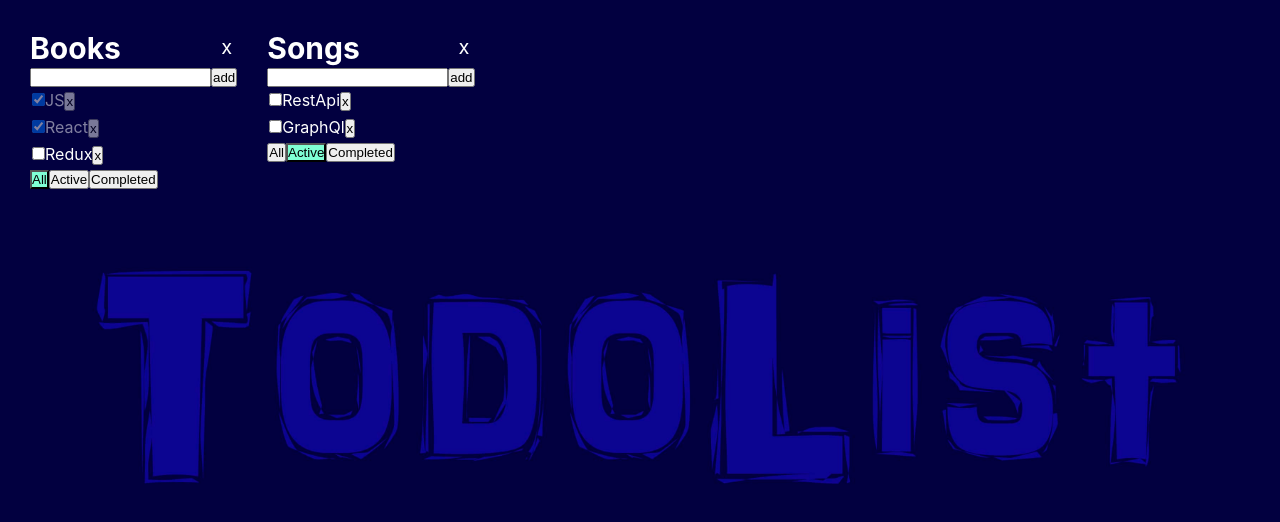
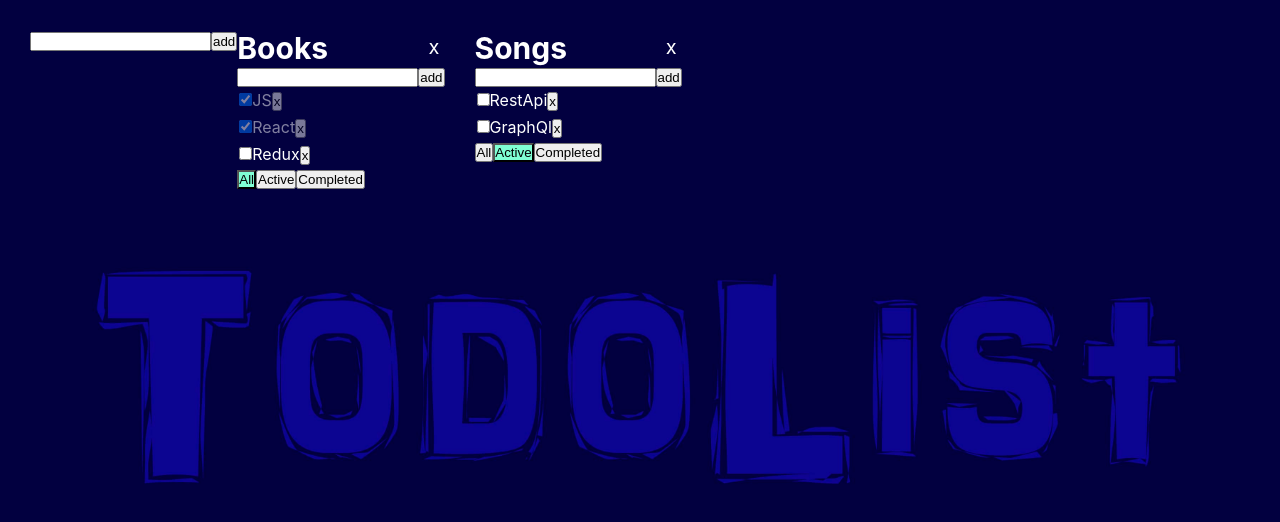
Before and after one commit to kafarzada/TodoList, a React (Create React App) app: page / in a window 1280 px wide. Shown: the top 522 px of the page. Built offline with nearby package versions, Linux system fonts and the light colour scheme.

Commit message:
added editableSpan

```diff
--- /dev/null
+++ b/src/AddItemForm.tsx
@@ -0,0 +1,50 @@
+import React, { useState, ChangeEvent } from 'react';
+
+
+type AddItemFormPropsType = {
+    additem: (title: string) => void
+}
+
+const AddItemForm = (props: AddItemFormPropsType) => {
+
+    let [title, setTitle] = useState<string>("");
+    let [error, setError] =useState<string | null>(null)
+
+    const onTitleChange = (e: ChangeEvent<HTMLInputElement>) => {setError(null); setTitle(e.currentTarget.value) }
+
+
+
+    const onAddItemClick = () => {
+        if((title.trim()) !== "") {
+            props.additem(title.trim())
+            setTitle("")
+        } else {
+            setError("Title is required")
+        }
+    }
+
+
+
+    return (
+        <div>
+            <input
+                className={error ? "error": ""}
+                type="text"
+                value={title}
+                onChange={ (e) => { onTitleChange(e) }}
+                onKeyPress={ (e) => {
+                    setError(null)
+                    if(e.charCode === 13) {
+                        onAddItemClick()
+                    }
+                }}
+            />
+
+            <button onClick={() => { onAddItemClick() }}>add</button>
+            {error && <div className="error-message">{error}</div> }
+        </div>
+    )
+}
+
+
+export default AddItemForm;
--- a/src/App.tsx
+++ b/src/App.tsx
@@ -2,6 +2,7 @@ import React, {useState} from 'react';
 import './App.css';
 import TodoList from "./TodoList";
 import {v1} from "uuid";
+import AddItemForm from './AddItemForm';
 
 export type FilterValueType = "all" | "active" | "completed";
 type TaskType = {
@@ -21,15 +22,18 @@ type TasksStateType = {
 }
 
 function App() {
-
+    // ид тудулистов
     let todoListId1 = v1();
     let todoListId2 = v1();
 
+    //данные тудулиста
     let [todoLists, setTodoLists] = useState<Array<TodoListType>>([
         {id: todoListId1, title: "Books", filter: "all"},
         {id: todoListId2, title: "Songs", filter: "active"},
-    ])
+    ]);
 
+
+    //такси тудулистов
     let [tasks, setTasks] = useState<TasksStateType>({
         [todoListId1] : [
             {id: v1(), title: "JS", isDone: true},
@@ -51,12 +55,17 @@ function App() {
             task.isDone = isDone
             setTasks({...tasks})
         }
-
-          // новый массив
     }
 
-   // let [filter, setFilter] = useState<FilterValueType>("all");
-    //let tasksForTodoList = tasks;
+    function changeTaskTitle(id: string, title: string, todoListID: string) {
+        let todoListTasks = tasks[todoListID];
+        let task = todoListTasks.find(task => task.id === id);
+        if(task) {
+            task.title = title;
+            setTasks({...tasks})
+        }
+    }
+
 
 
     function removeTask(id: string, todoListId:string) {
@@ -74,6 +83,7 @@ function App() {
         setTasks({...tasks})
     }
 
+
     function changeFilter(id: string, value: FilterValueType) {
         let todolist = todoLists.find(item => item.id === id)
         if(todolist) {
@@ -90,11 +100,27 @@ function App() {
     }
 
 
+    function addTodoList(title: string) {
+        let newTodoListD = v1();
+        let newTodoList: TodoListType = {
+            id: newTodoListD,
+            title: title,
+            filter: 'all'
+        }
+
+        setTodoLists([newTodoList, ...todoLists])
+        setTasks({
+                ...tasks,
+                [newTodoListD]: []
+        })
+    }
+
+
     return (
         <div className="App">
             <div className="container">
                 <div className={"app__inner"}>
-
+                    <AddItemForm additem={addTodoList} />
                     {
                         todoLists.map( item => {
                             let allTasks = tasks[item.id]
@@ -120,22 +146,11 @@ function App() {
                                     changeTaskStauts = {changeStatus}
                                     filter={item.filter}
                                     removeTodoList={removeTodoList}
+                                    changeTaskTitle={changeTaskTitle}
                                 />
                             )
                         })
                     }
-
-
-              {/* <TodoList title={"What to Learn"}
-                        tasks={tasksForTodoList}
-                        removeTask={removeTask}
-                        changeFilter={changeFilter}
-                        addTask={addTask}
-                        changeTaskStauts = {changeStatus}
-                        filter={filter}
-             /> */}
-
-
                </div>
             </div>
         </div>
--- /dev/null
+++ b/src/EditableSpan.tsx
@@ -0,0 +1,38 @@
+import React, { useState, ChangeEvent } from 'react'
+
+type EditableSpanType = {
+    title: string
+    saveTitle: (newTitle: string) => void
+}
+
+function EditableSpan(props: EditableSpanType) {
+
+    let [editMode, setEditMode] = useState(false);
+    let [title, setTitle] = useState(props.title);
+
+    const onEditMode = () => {
+        setEditMode(true);
+    };
+
+    const offEditMode = () => {
+        setEditMode(false);
+        props.saveTitle(title);
+        setTitle('');
+    };
+
+    const changeTitle = (e:ChangeEvent<HTMLInputElement>) => {
+        setTitle(e.currentTarget.value);
+    };
+
+    return editMode
+           ? <input
+                value={title}
+                onChange={(e) => {changeTitle(e)}}
+                autoFocus={true}
+                onBlur={offEditMode}
+            />
+           : <span onDoubleClick={ onEditMode }>{props.title}</span>
+
+}
+
+export default EditableSpan;
--- a/src/TodoList.tsx
+++ b/src/TodoList.tsx
@@ -1,10 +1,12 @@
-import React, { useState, ChangeEvent, KeyboardEvent } from 'react';
+import React from 'react';
 import { FilterValueType } from './App'
 import s from './TodoList.module.css'
+import AddItemForm from './AddItemForm';
+import EditableSpan from './EditableSpan';
 
 type TaskType = {
     id: string,
-    title:string,
+    title: string,
     isDone: boolean
 }
 
@@ -12,53 +14,47 @@ type PropsType = {
     id:string
     title: string
     tasks: Array<TaskType>
+    filter: FilterValueType
     removeTask: (id: string, todoListId:string)                    => void
     changeFilter: (id: string, value: FilterValueType )            => void
     addTask: (title: string, todoListId:string)                    => void
     changeTaskStauts: (id: string, isDone: boolean, taskId:string) => void
     removeTodoList: (id:string)                                    => void
-    filter: FilterValueType
+    changeTaskTitle: (id: string, title: string, todoListID: string) => void
 }
 
 
 
 const TodoList = (props: PropsType) => {
 
-    let [title, setTitle] = useState<string>("");
-    let [error, setError] =useState<string | null>(null)
+    let jsxTasks = props.tasks.map(item => {
+
+        const onTitleCangheCallBack = (newTitle: string)=> {
+            props.changeTaskTitle(item.id, newTitle, props.id)
+        }
 
 
-    let jsxTasks = props.tasks.map(t => {
-        return <li key={t.id} className={t.isDone ? "is-Done" : ""}>
+        return <li key={item.id} className={item.isDone ? "is-Done" : ""}>
                     <input type="checkbox"
-                            onChange={(e) => {props.changeTaskStauts(t.id, e.currentTarget.checked, props.id)}}
-                            checked={t.isDone}/>
-                    <span>{t.title}</span>
-                    <button onClick={() => { props.removeTask(t.id, props.id) } }>x</button>
+                            onChange={(e) => {props.changeTaskStauts(item.id, e.currentTarget.checked, props.id)}}
+                            checked={item.isDone}/>
+                    <EditableSpan title={item.title} saveTitle={ onTitleCangheCallBack }/>
+                    <button onClick={() => { props.removeTask(item.id, props.id) } }>x</button>
               </li>
     });
 
 
-    const onAddTaskClick = () => {
-        if((title.trim()) !== "") {
-            props.addTask(title.trim(), props.id)
-            setTitle("")
-        } else {
-            setError("Title is required")
-        }
 
-    }
+
     const deleteTodoList = () => { props.removeTodoList(props.id) }
     const onAllChangeFilter = () => { props.changeFilter( props.id, "all"); }
     const onActiveChangeFilter = () => {  props.changeFilter( props.id, "active"); }
     const onCompletedlChangeFilter = () => { props.changeFilter( props.id, "completed"); }
-    const onTitleChange = (e: ChangeEvent<HTMLInputElement>) => { setTitle(e.currentTarget.value) }
-    const onKeyPressAddTask = (e: KeyboardEvent) => {
-        setError(null)
-        if(e.charCode === 13) {
-            onAddTaskClick()
-        }
+
+    const createTaskTitle = (title: string) => {
+            props.addTask(title, props.id)
     }
+
 
     return (
         <div className={s.todoList_inner}>
@@ -66,18 +62,7 @@ const TodoList = (props: PropsType) => {
                 <h3>{props.title}</h3>
                 <p onClick={deleteTodoList}>x</p>
             </div>
-            <div>
-                <input
-                    type="text"
-                    value={title}
-                    onChange={ (e) => { onTitleChange(e) }}
-                    onKeyPress={ (e) => { onKeyPressAddTask(e) }}
-                    className={error ? "error": ""}
-                />
-
-                <button onClick={() => { onAddTaskClick() }}>add</button>
-                 {error && <div className="error-message">{error}</div> }
-            </div>
+            <AddItemForm additem={createTaskTitle}/>
             <ul>
                 { jsxTasks }
             </ul>
```
Lines whose indentation alone changed are shown as unchanged.
